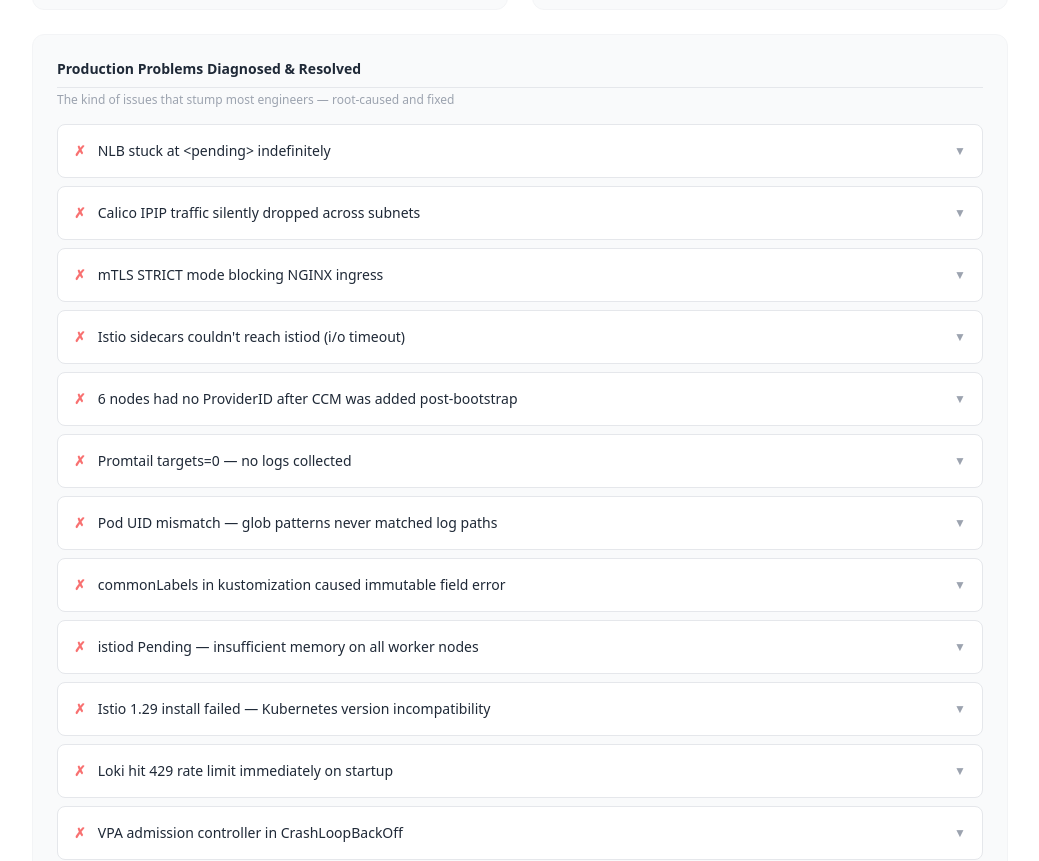
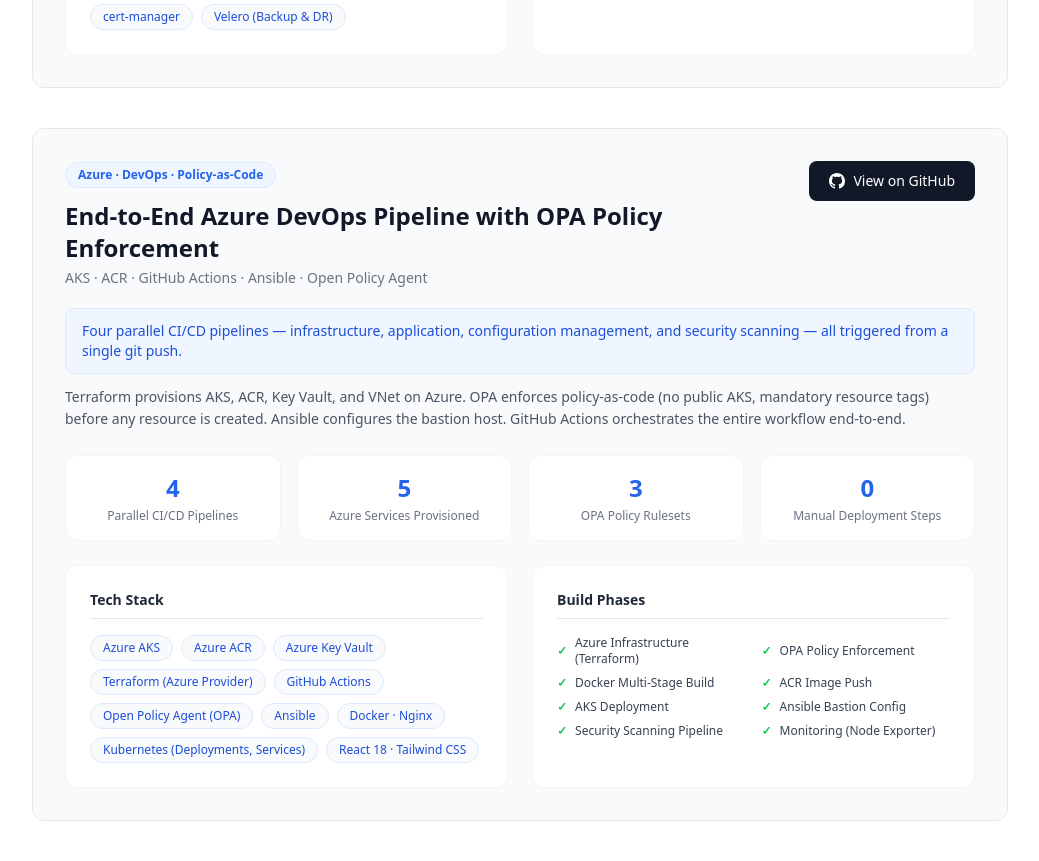
Before and after one commit to AbdurRehman924/Personal-Portfolio, a React (Create React App) app: page / in a window 1280 px wide. Shown: the part 6400-7261 px from the top of the page, without its empty margins (120-1159 px from the left). Built offline with nearby package versions, Linux system fonts and the light colour scheme.

Commit message:
feat(projects): rename to Architectural Reference, add 3 new projects, remove problems accordion

```diff
--- a/src/components/Projects.jsx
+++ b/src/components/Projects.jsx
@@ -1,115 +1,153 @@
-import { useState } from 'react';
+import useFadeIn from '../hooks/useFadeIn';
 
-const problems = [
+const projects = [
   {
-    problem: "NLB stuck at <pending> indefinitely",
-    solution: "No CCM installed — Kubernetes had no way to call AWS APIs to provision the NLB. Installed AWS Cloud Controller Manager and added --cloud-provider=external to all control plane components and kubelet.",
+    tag: "Infrastructure · DevSecOps · Platform Engineering",
+    title: "Production-Grade Kubernetes Platform on AWS",
+    subtitle: "Self-Managed · 6-Node HA Cluster · Built from Scratch · Zero Managed Services",
+    github: "https://github.com/AbdurRehman924/self-managed-k8s-aws",
+    highlight: "Every skill listed on this page is backed by real, hands-on execution — built, broken, debugged, and shipped in this single production-grade platform.",
+    description: "Full lifecycle ownership: infrastructure provisioning with Terraform, cluster bootstrapping with kubeadm, deploying 12 microservices, and layering on a complete observability, security, GitOps, and service mesh stack.",
+    stats: [
+      { value: "6", label: "EC2 Nodes (HA)" },
+      { value: "12", label: "Microservices Shipped" },
+      { value: "43", label: "AWS Resources Provisioned" },
+      { value: "11 / 12", label: "Phases Complete · Ongoing" },
+    ],
+    techStack: [
+      "Kubernetes (kubeadm, self-managed)", "AWS EC2 · VPC · NLB · EBS", "Terraform",
+      "Calico CNI", "Istio 1.23.4 + mTLS", "Prometheus + Grafana",
+      "Loki + Promtail", "Jaeger (distributed tracing)", "ArgoCD (GitOps)",
+      "Falco + Trivy", "HPA + VPA", "cert-manager", "Velero (Backup & DR)",
+    ],
+    phases: [
+      { name: "AWS Infrastructure", done: true }, { name: "Cluster Bootstrap", done: true },
+      { name: "Microservices Deployment", done: true }, { name: "Ingress & External Access", done: true },
+      { name: "Monitoring & Alerting", done: true }, { name: "Security & Compliance", done: true },
+      { name: "Centralized Logging", done: true }, { name: "Autoscaling", done: true },
+      { name: "GitOps (ArgoCD)", done: true }, { name: "Service Mesh (Istio)", done: true },
+      { name: "Distributed Tracing", done: true }, { name: "Backup & DR (Velero)", done: false },
+    ],
   },
   {
-    problem: "Calico IPIP traffic silently dropped across subnets",
-    solution: "AWS Security Groups were missing protocol 4 (IPIP) rules. Calico uses IP-in-IP encapsulation for cross-subnet pod traffic — AWS drops it silently. Added explicit IPIP rules to both node security groups and updated Terraform.",
+    tag: "Azure · DevOps · Policy-as-Code",
+    title: "End-to-End Azure DevOps Pipeline with OPA Policy Enforcement",
+    subtitle: "AKS · ACR · GitHub Actions · Ansible · Open Policy Agent",
+    github: "https://github.com/AbdurRehman924/Portfolio-Devops",
+    highlight: "Four parallel CI/CD pipelines — infrastructure, application, configuration management, and security scanning — all triggered from a single git push.",
+    description: "Terraform provisions AKS, ACR, Key Vault, and VNet on Azure. OPA enforces policy-as-code (no public AKS, mandatory resource tags) before any resource is created. Ansible configures the bastion host. GitHub Actions orchestrates the entire workflow end-to-end.",
+    stats: [
+      { value: "4", label: "Parallel CI/CD Pipelines" },
+      { value: "5", label: "Azure Services Provisioned" },
+      { value: "3", label: "OPA Policy Rulesets" },
+      { value: "0", label: "Manual Deployment Steps" },
+    ],
+    techStack: [
+      "Azure AKS", "Azure ACR", "Azure Key Vault", "Terraform (Azure Provider)",
+      "GitHub Actions", "Open Policy Agent (OPA)", "Ansible", "Docker · Nginx",
+      "Kubernetes (Deployments, Services)", "React 18 · Tailwind CSS",
+    ],
+    phases: [
+      { name: "Azure Infrastructure (Terraform)", done: true },
+      { name: "OPA Policy Enforcement", done: true },
+      { name: "Docker Multi-Stage Build", done: true },
+      { name: "ACR Image Push", done: true },
+      { name: "AKS Deployment", done: true },
+      { name: "Ansible Bastion Config", done: true },
+      { name: "Security Scanning Pipeline", done: true },
+      { name: "Monitoring (Node Exporter)", done: true },
+    ],
   },
   {
-    problem: "mTLS STRICT mode blocking NGINX ingress",
-    solution: "NGINX ingress has no Istio sidecar, so STRICT mode rejected its unencrypted connections. Switched hipster-shop namespace PeerAuthentication to PERMISSIVE to allow non-mesh traffic through the ingress path.",
+    tag: "Azure · GitOps · DevSecOps",
+    title: "Multi-Environment GitOps Platform with Sealed Secrets",
+    subtitle: "K3s on Azure · ArgoCD · Helm · Sealed Secrets · Dev/Staging/Prod",
+    github: "https://github.com/AbdurRehman924/DevSecOps-Platform",
+    highlight: "GitOps-native secret management with Sealed Secrets — encrypted secrets committed to Git, decrypted only inside the cluster. Zero plaintext credentials anywhere in the pipeline.",
+    description: "Terraform provisions a K3s VM on Azure free tier. ArgoCD manages three environment overlays (dev/staging/prod) via Kustomize. GitHub Actions builds and scans Docker images with Trivy before pushing to Docker Hub. Helm chart packages the application for consistent deployments across environments.",
+    stats: [
+      { value: "3", label: "Environments (dev/staging/prod)" },
+      { value: "K3s", label: "Lightweight Kubernetes on Azure" },
+      { value: "ArgoCD", label: "GitOps Auto-Sync + Self-Heal" },
+      { value: "0", label: "Plaintext Secrets in Git" },
+    ],
+    techStack: [
+      "K3s (Azure VM)", "Terraform (Azure Provider)", "ArgoCD (GitOps)",
+      "Sealed Secrets (Bitnami)", "Helm", "Kustomize (dev/staging/prod overlays)",
+      "GitHub Actions", "Trivy (image scanning)", "Docker Hub", "Docker · Nginx",
+    ],
+    phases: [
+      { name: "Azure K3s VM (Terraform)", done: true },
+      { name: "ArgoCD Installation", done: true },
+      { name: "Sealed Secrets Setup", done: true },
+      { name: "Helm Chart (portfolio app)", done: true },
+      { name: "Dev Overlay (Kustomize)", done: true },
+      { name: "Staging Overlay", done: true },
+      { name: "Prod Overlay", done: true },
+      { name: "CI Pipeline (Trivy scan)", done: true },
+    ],
   },
   {
-    problem: "Istio sidecars couldn't reach istiod (i/o timeout)",
-    solution: "default-deny NetworkPolicy was blocking egress to istio-system and DNS (port 53). Two separate allow rules were needed — one for istiod and one for UDP/TCP port 53 to kube-system. Missing either one silently breaks sidecar bootstrap.",
-  },
-  {
-    problem: "6 nodes had no ProviderID after CCM was added post-bootstrap",
-    solution: "Adding --cloud-provider=external after the cluster was already running means existing nodes never go through the CCM registration flow. CCM couldn't map K8s nodes to EC2 instances. Fixed by manually patching all 6 nodes with their AWS instance ProviderID via kubectl patch.",
-  },
-  {
-    problem: "Promtail targets=0 — no logs collected",
-    solution: "The * wildcard in Promtail 2.9 relabel replacement is treated as a literal string, not a glob. Switched to a static file glob /var/log/pods/*/*/*.log and extracted pod labels via a regex pipeline stage instead of relabeling.",
-  },
-  {
-    problem: "Pod UID mismatch — glob patterns never matched log paths",
-    solution: "The Kubernetes pod UID from the API doesn't match the sandbox UID that containerd uses in /var/log/pods/ directory names. containerd assigns its own UID at runtime. Any pattern using the K8s UID will silently match nothing.",
-  },
-  {
-    problem: "commonLabels in kustomization caused immutable field error",
-    solution: "commonLabels injects labels into spec.selector.matchLabels on Deployments, which Kubernetes rejects as immutable on existing resources. All ArgoCD apps went OutOfSync. Fixed by replacing commonLabels with commonAnnotations across all kustomization files.",
-  },
-  {
-    problem: "istiod Pending — insufficient memory on all worker nodes",
-    solution: "Istio's default istiod memory request is 2Gi, which exceeds available allocatable memory on t3a.medium instances. Overrode the request to 512Mi via Helm values. istiod runs stably at under 200Mi actual usage.",
-  },
-  {
-    problem: "Istio 1.29 install failed — Kubernetes version incompatibility",
-    solution: "Istio 1.29 requires Kubernetes 1.30+. Cluster was on 1.29.15. The error wasn't obvious from the install output. Fixed by cross-referencing the Istio support matrix and downgrading to Istio 1.23.4.",
-  },
-  {
-    problem: "Loki hit 429 rate limit immediately on startup",
-    solution: "Static glob /var/log/pods/*/*/*.log caused Promtail to burst all historical logs at once on startup. Loki's default ingestion limit (4MB/s) was saturated instantly. Fixed by raising ingestion_rate_mb to 32 and ingestion_burst_size_mb to 64.",
-  },
-  {
-    problem: "VPA admission controller in CrashLoopBackOff",
-    solution: "The vpa-tls-certs secret was missing — it's normally generated by vpa-up.sh which wasn't run. The admission controller fails silently without it. Fixed by running gencerts.sh manually to generate and inject the TLS secret.",
+    tag: "AWS · Enterprise Architecture · Terraform",
+    title: "Netflix-Scale Enterprise AWS Infrastructure (\"CloudFlix\")",
+    subtitle: "198 AWS Resources · 25+ Services · Full CI/CD · Global CDN",
+    github: "https://github.com/AbdurRehman924/Enterprise-Setup-Terraform",
+    highlight: "198 AWS resources across 16 Terraform files — the same architecture pattern used by Netflix, Spotify, and Uber, built and documented end-to-end.",
+    description: "Simulates a high-traffic video streaming platform: CloudFront CDN → WAF → ALB → EC2 Auto Scaling + ECS Fargate → RDS Aurora + DynamoDB + ElastiCache. Full CI/CD via CodeCommit → CodeBuild → CodePipeline. Event-driven architecture with SQS/SNS. Includes cost monitoring, security scanning, and performance monitoring scripts.",
+    stats: [
+      { value: "198", label: "AWS Resources" },
+      { value: "25+", label: "AWS Services" },
+      { value: "16", label: "Terraform Files" },
+      { value: "73", label: "Configurable Variables" },
+    ],
+    techStack: [
+      "VPC (3 AZs)", "CloudFront CDN + WAF", "Route 53", "ALB",
+      "EC2 Auto Scaling", "ECS Fargate", "Lambda + Lambda@Edge",
+      "RDS Aurora", "DynamoDB", "ElastiCache Redis", "S3 + EFS",
+      "CodeCommit · CodeBuild · CodePipeline · ECR",
+      "CloudWatch · SNS · SQS · API Gateway", "IAM · Secrets Manager",
+    ],
+    phases: [
+      { name: "VPC & Networking", done: true },
+      { name: "Security & IAM", done: true },
+      { name: "Compute (EC2 + ECS + Lambda)", done: true },
+      { name: "Databases (RDS + DynamoDB + Redis)", done: true },
+      { name: "Storage (S3 + EFS)", done: true },
+      { name: "CDN + WAF + Route 53", done: true },
+      { name: "CI/CD Pipeline", done: true },
+      { name: "Monitoring & Alerting", done: true },
+    ],
   },
 ];
 
-const techStack = [
-  "Kubernetes (kubeadm, self-managed)",
-  "AWS EC2 · VPC · NLB · EBS",
-  "Terraform",
-  "Calico CNI",
-  "Istio 1.23.4 + mTLS",
-  "Prometheus + Grafana",
-  "Loki + Promtail",
-  "Jaeger (distributed tracing)",
-  "ArgoCD (GitOps)",
-  "Falco + Trivy",
-  "HPA + VPA",
-  "cert-manager",
-  "Velero (Backup & DR)",
-];
-
-const phases = [
-  { name: "AWS Infrastructure", done: true },
-  { name: "Cluster Bootstrap", done: true },
-  { name: "Microservices Deployment", done: true },
-  { name: "Ingress & External Access", done: true },
-  { name: "Monitoring & Alerting", done: true },
-  { name: "Security & Compliance", done: true },
-  { name: "Centralized Logging", done: true },
-  { name: "Autoscaling", done: true },
-  { name: "GitOps (ArgoCD)", done: true },
-  { name: "Service Mesh (Istio)", done: true },
-  { name: "Distributed Tracing", done: true },
-  { name: "Backup & DR (Velero)", done: false },
-];
-
-import useFadeIn from '../hooks/useFadeIn';
-
 const Projects = () => {
-  const [expandedProblem, setExpandedProblem] = useState(null);
   const ref = useFadeIn();
 
   return (
-    <section id="case-study" className="py-24 bg-white">
+    <section id="architectural-reference" className="py-24 bg-white">
       <div ref={ref} className="max-w-5xl mx-auto px-6 opacity-0 translate-y-6 transition-all duration-700">
         <div className="text-center mb-14">
-          <h2 className="text-4xl font-bold text-gray-900 mb-3">Case Study</h2>
-          <div className="w-12 h-0.5 bg-blue-500 mx-auto"></div>
+          <h2 className="text-4xl font-bold text-gray-900 mb-3">Architectural Reference</h2>
+          <div className="w-12 h-0.5 bg-blue-500 mx-auto mb-4"></div>
+          <p className="text-gray-500 text-sm max-w-xl mx-auto">
+            Production systems designed, built, and shipped. Each one a reference for how the work actually gets done.
+          </p>
         </div>
 
-        {/* Header Card */}
-        <div className="bg-gray-50 border border-gray-200 rounded-xl p-8 mb-6">
+        <div className="space-y-10">
+          {projects.map((project, idx) => (
+            <div key={idx} className="bg-gray-50 border border-gray-200 rounded-xl p-8">
+              {/* Header */}
               <div className="flex flex-col md:flex-row md:items-start md:justify-between gap-4 mb-5">
                 <div>
                   <span className="text-xs font-semibold text-blue-600 bg-blue-50 border border-blue-100 px-3 py-1 rounded-full mb-3 inline-block">
-                Infrastructure · DevSecOps · Platform Engineering
+                    {project.tag}
                   </span>
-              <h3 className="text-2xl font-bold text-gray-900 mb-1">
-                Production-Grade Kubernetes Platform on AWS
-              </h3>
-              <p className="text-gray-500 text-sm">Self-Managed · 6-Node HA Cluster · Built from Scratch · Zero Managed Services</p>
+                  <h3 className="text-2xl font-bold text-gray-900 mb-1">{project.title}</h3>
+                  <p className="text-gray-500 text-sm">{project.subtitle}</p>
                 </div>
                 <a
-              href="https://github.com/AbdurRehman924/self-managed-k8s-aws"
+                  href={project.github}
                   target="_blank"
                   rel="noopener noreferrer"
                   className="shrink-0 inline-flex items-center gap-2 bg-gray-900 text-white px-5 py-2.5 rounded-lg hover:bg-gray-700 transition-colors text-sm font-medium"
@@ -120,48 +158,39 @@
                   View on GitHub
                 </a>
               </div>
-          <p className="text-sm text-blue-700 bg-blue-50 border border-blue-100 rounded-lg px-4 py-3 font-medium">
-            Every skill listed on this page is backed by real, hands-on execution — built, broken, debugged, and shipped in this single production-grade platform.
+
+              {/* Highlight */}
+              <p className="text-sm text-blue-700 bg-blue-50 border border-blue-100 rounded-lg px-4 py-3 font-medium mb-3">
+                {project.highlight}
               </p>
-          <p className="text-gray-600 leading-relaxed text-sm mt-3">
-            Full lifecycle ownership: infrastructure provisioning with Terraform, cluster bootstrapping with kubeadm,
-            deploying 12 microservices, and layering on a complete observability, security, GitOps, and service mesh stack.
-          </p>
-        </div>
+              <p className="text-gray-600 leading-relaxed text-sm mb-6">{project.description}</p>
 
               {/* Stats */}
               <div className="grid grid-cols-2 md:grid-cols-4 gap-4 mb-6">
-          {[
-            { value: "6", label: "EC2 Nodes (HA)" },
-            { value: "12", label: "Microservices Shipped" },
-            { value: "43", label: "AWS Resources Provisioned" },
-            { value: "11 / 12", label: "Phases Complete · Ongoing" },
-          ].map((stat, i) => (
-            <div key={i} className="bg-gray-50 border border-gray-100 rounded-xl p-5 text-center">
-              <div className="text-3xl font-bold text-blue-600 mb-1">{stat.value}</div>
+                {project.stats.map((stat, i) => (
+                  <div key={i} className="bg-white border border-gray-100 rounded-xl p-4 text-center">
+                    <div className="text-2xl font-bold text-blue-600 mb-1">{stat.value}</div>
                     <div className="text-xs text-gray-500 font-medium">{stat.label}</div>
                   </div>
                 ))}
               </div>
 
-        <div className="grid md:grid-cols-2 gap-6 mb-6">
-          {/* Tech Stack */}
-          <div className="bg-gray-50 border border-gray-100 rounded-xl p-6">
+              {/* Tech Stack + Phases */}
+              <div className="grid md:grid-cols-2 gap-6">
+                <div className="bg-white border border-gray-100 rounded-xl p-6">
                   <h4 className="text-sm font-semibold text-gray-800 mb-4 pb-2 border-b border-gray-200">Tech Stack</h4>
                   <div className="flex flex-wrap gap-2">
-              {techStack.map((tech, i) => (
-                <span key={i} className="bg-white text-blue-700 text-xs font-medium px-3 py-1 rounded-full border border-blue-100 shadow-sm">
+                    {project.techStack.map((tech, i) => (
+                      <span key={i} className="bg-gray-50 text-blue-700 text-xs font-medium px-3 py-1 rounded-full border border-blue-100">
                         {tech}
                       </span>
                     ))}
                   </div>
                 </div>
-
-          {/* Phase Progress */}
-          <div className="bg-gray-50 border border-gray-100 rounded-xl p-6">
+                <div className="bg-white border border-gray-100 rounded-xl p-6">
                   <h4 className="text-sm font-semibold text-gray-800 mb-4 pb-2 border-b border-gray-200">Build Phases</h4>
                   <div className="grid grid-cols-2 gap-y-2 gap-x-4">
-              {phases.map((phase, i) => (
+                    {project.phases.map((phase, i) => (
                       <div key={i} className="flex items-center gap-2 text-xs">
                         <span className={phase.done ? "text-green-500 font-bold" : "text-gray-300"}>
                           {phase.done ? "✓" : "○"}
@@ -172,35 +201,8 @@
                   </div>
                 </div>
               </div>
-
-        {/* Problems Solved */}
-        <div className="bg-gray-50 border border-gray-100 rounded-xl p-6">
-          <h4 className="text-sm font-semibold text-gray-800 mb-1 pb-2 border-b border-gray-200">
-            Production Problems Diagnosed & Resolved
-          </h4>
-          <p className="text-xs text-gray-400 mb-4">The kind of issues that stump most engineers — root-caused and fixed</p>
-          <div className="space-y-2">
-            {problems.map((item, i) => (
-              <div key={i} className="border border-gray-200 rounded-lg overflow-hidden bg-white">
-                <button
-                  className="w-full flex items-center justify-between p-4 text-left hover:bg-gray-50 transition-colors"
-                  onClick={() => setExpandedProblem(expandedProblem === i ? null : i)}
-                >
-                  <div className="flex items-center gap-3">
-                    <span className="text-red-400 text-sm font-bold">✗</span>
-                    <span className="font-medium text-gray-800 text-sm">{item.problem}</span>
-                  </div>
-                  <span className="text-gray-400 text-xs ml-4 shrink-0">{expandedProblem === i ? "▲" : "▼"}</span>
-                </button>
-                {expandedProblem === i && (
-                  <div className="px-4 pb-4 flex items-start gap-3 border-t border-gray-100 pt-3">
-                    <span className="text-green-500 font-bold text-sm shrink-0">✓</span>
-                    <p className="text-gray-600 text-sm leading-relaxed">{item.solution}</p>
-                  </div>
-                )}
             </div>
           ))}
-          </div>
         </div>
       </div>
     </section>
```
Lines whose indentation alone changed are shown as unchanged.
